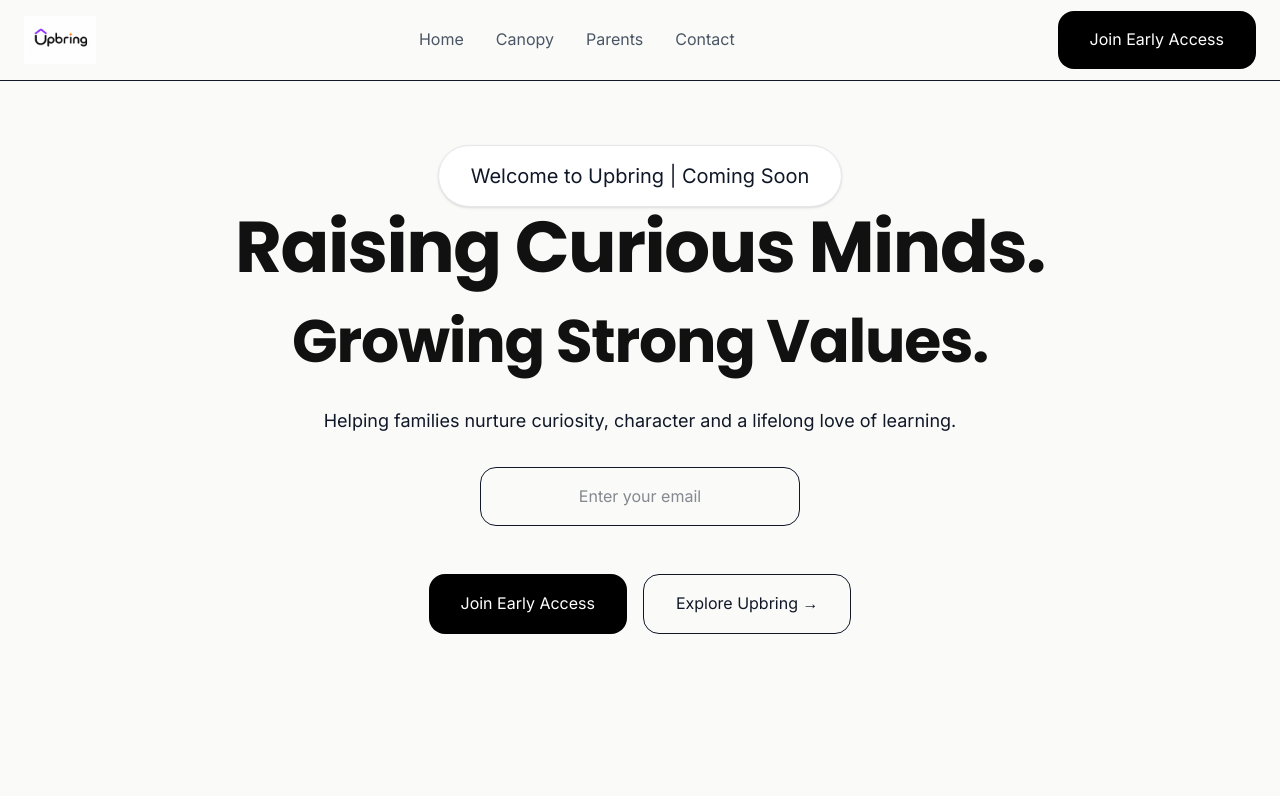
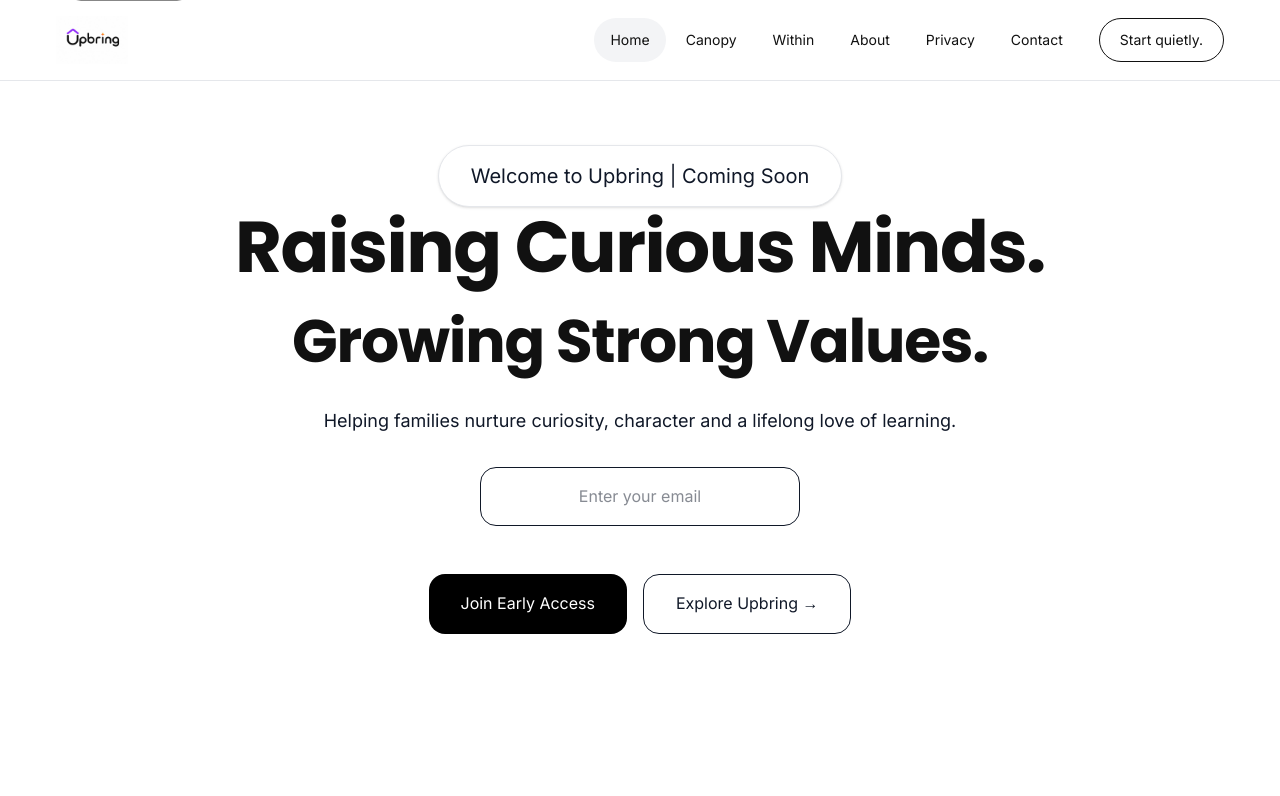
Before and after one commit to upbringapp/upbring-website, a Next.js app: page / in a window 1280 px wide. Shown: the top 796 px of the page. Built offline with nearby package versions, Linux system fonts and the light colour scheme; no server answers.

Commit message:
Build responsive website shell

```diff
--- a/app/globals.css
+++ b/app/globals.css
@@ -63,7 +63,6 @@
 }
 
 html {
-  min-width: 320px;
   background: var(--canvas);
   color: var(--text-primary);
   text-rendering: optimizeLegibility;
@@ -140,6 +139,25 @@ a {
   border-top: var(--border-width) solid var(--border);
 }
 
+.skip-link {
+  position: fixed;
+  top: var(--page-gutter);
+  left: var(--page-gutter);
+  z-index: 100;
+  transform: translateY(calc(-100% - var(--page-gutter)));
+  border-radius: 999px;
+  background: var(--text-primary);
+  color: var(--surface);
+  padding: 0.75rem 1rem;
+  transition:
+    transform var(--transition-duration) var(--transition-easing),
+    opacity var(--transition-duration) var(--transition-easing);
+}
+
+.skip-link:focus-visible {
+  transform: translateY(0);
+}
+
 @media (prefers-reduced-motion: reduce) {
   :root {
     --transition-duration: 0.01ms;
--- a/app/layout.tsx
+++ b/app/layout.tsx
@@ -1,6 +1,8 @@
 import type { Metadata } from "next";
 import { Inter, Poppins } from "next/font/google";
 import Script from "next/script";
+import { SiteFooter } from "@/components/layout/site-footer";
+import { SiteHeader } from "@/components/layout/site-header";
 import "./globals.css";
 
 const inter = Inter({
@@ -87,7 +89,14 @@ export default function RootLayout({
   }}
 />
 
-        {children}
+        <a className="skip-link" href="#main-content">
+          Skip to content
+        </a>
+        <SiteHeader />
+        <div id="main-content" tabIndex={-1}>
+          {children}
+        </div>
+        <SiteFooter />
       </body>
     </html>
   );
--- a/app/page.tsx
+++ b/app/page.tsx
@@ -2,7 +2,6 @@
 
 import { useState } from "react";
 import { supabase } from "@/lib/supabase";
-import Image from "next/image";
 import Script from "next/script";
 import toast, { Toaster } from "react-hot-toast";
 import {
@@ -148,44 +147,13 @@ contactPoint: {
 />
 
 
-    <main className=" bg-[#fafaf8] text-gray-900">
-
-      {/* Navbar */}
-      <nav className="bg-[#fafaf8]/80 backdrop-blur z-50 border-b">
-        <div className="max-w-7xl mx-auto px-6 h-20 flex items-center justify-between">
-
-          <div className="flex items-center">
-  <Image
-  src="/logo.jpg"
-  alt="Upbring"
-  width={1536}
-  height={1024}
-  className="h-12 w-auto"
-/>
-</div>
-
-          <div className="hidden md:flex items-center gap-8 text-gray-600">
-            <a href="#">Home</a>
-            <a href="#canopy">Canopy</a>
-            <a href="#">Parents</a>
-            <a href="#">Contact</a>
-          </div>
-
-          <button
-
-
-  onClick={joinWaitlist}
-  className="bg-black text-white px-8 py-4 rounded-2xl"
->
-  Join Early Access
-</button>
-
-        </div>
-      </nav>
-
+    <main className="text-gray-900">
       {/* Hero */}
 
-      <section className="max-w-6xl mx-auto px-6 py-16 text-center">
+      <section
+        id="waitlist"
+        className="max-w-6xl mx-auto scroll-mt-24 px-6 py-16 text-center"
+      >
 
        <div className="inline-flex items-center px-8 py-4 rounded-full border border-gray-200 bg-white shadow-sm">
   <span className="text-lg md:text-xl font-medium text-gray-900">
@@ -315,8 +283,8 @@ More confidence.
       {/* Canopy Community */}
 
       <section
-        id="features"
-        className="max-w-6xl mx-auto px-6 pb-28"
+        id="canopy"
+        className="max-w-6xl mx-auto scroll-mt-24 px-6 pb-28"
       >
 
         <div className="text-center mb-16">
@@ -419,65 +387,45 @@ More confidence.
 
       </section>
 
+      <section
+        id="within"
+        aria-labelledby="within-heading"
+        className="page-container section-spacing scroll-mt-24"
+      >
+        <div className="editorial-width">
+          <h2 id="within-heading" className="text-4xl md:text-5xl">
+            Within
+          </h2>
+          <p className="mt-5 text-lg text-[var(--text-secondary)] md:text-xl">
+            What we’ve noticed so far — without rushing to conclusions.
+          </p>
 
-{/* Footer */}
-<footer className="border-t mt-24 py-12 text-center text-gray-500">
-  <h3 className="text-2xl font-semibold text-gray-900">
-    Upbring
-  </h3>
-
-  <p className="mt-3">
-    Raising Curious Minds. Growing Strong Values.
-  </p>
-
-  <div className="flex flex-wrap justify-center gap-8 mt-8">
-
-  <a href="/about">About</a>
-
-  <a href="/privacy">Privacy Policy</a>
-
-  <a href="/terms">Terms</a>
-
-  <a href="/contact">Contact</a>
-
-  <a
-    href="https://instagram.com/officialupbring"
-    target="_blank"
-    rel="noopener noreferrer"
-  >
-    Instagram
-  </a>
-
-  <a
-    href="https://youtube.com/@officialupbring"
-    target="_blank"
-    rel="noopener noreferrer"
-  >
-    YouTube
-  </a>
-
-</div>
-
-  <div className="mt-8 text-sm space-y-3">
-
-  <p>
-    hello@upbringapp.com
-  </p>
-
-  <p>
-    Helping families nurture curiosity, character and a lifelong love of learning.
-  </p>
-
-  <p>
-    © 2026 Upbring
-  </p>
-
-  <p>
-    Raising Curious Minds. Growing Strong Values.
-  </p>
-
-</div>
-</footer>
+          <ol className="mt-10 overflow-hidden rounded-[var(--card-radius)] border border-[var(--border)] bg-white">
+            {[
+              "Patterns Over Time",
+              "Pause",
+              "Just Arjun",
+              "Moments",
+              "Arjun’s Story So Far",
+            ].map((label, index) => (
+              <li
+                key={label}
+                className="flex min-h-16 items-center gap-4 border-b border-[var(--border)] px-6 py-4 last:border-b-0"
+              >
+                <span
+                  aria-hidden="true"
+                  className="text-sm tabular-nums text-[var(--text-tertiary)]"
+                >
+                  {index + 1}
+                </span>
+                <span className="font-heading text-lg text-[var(--text-primary)]">
+                  {label}
+                </span>
+              </li>
+            ))}
+          </ol>
+        </div>
+      </section>
     </main>
     </>
   );
--- /dev/null
+++ b/components/layout/desktop-navigation.tsx
@@ -0,0 +1,37 @@
+"use client";
+
+import Link from "next/link";
+import { usePathname } from "next/navigation";
+import { isCurrentPage, primaryNavigation } from "./site-navigation";
+
+export function DesktopNavigation() {
+  const pathname = usePathname();
+
+  return (
+    <nav aria-label="Primary" className="hidden lg:block">
+      <ul className="flex items-center gap-1">
+        {primaryNavigation.map((item) => {
+          const isCurrent = isCurrentPage(pathname, item.href);
+
+          return (
+            <li key={item.href}>
+              <Link
+                href={item.href}
+                aria-current={isCurrent ? "page" : undefined}
+                className={[
+                  "inline-flex min-h-11 items-center rounded-full px-4 text-sm transition-colors",
+                  "duration-[var(--transition-duration)] ease-[var(--transition-easing)]",
+                  isCurrent
+                    ? "bg-gray-100 text-[var(--text-primary)]"
+                    : "text-[var(--text-secondary)] hover:bg-gray-50 hover:text-[var(--text-primary)]",
+                ].join(" ")}
+              >
+                {item.label}
+              </Link>
+            </li>
+          );
+        })}
+      </ul>
+    </nav>
+  );
+}
--- /dev/null
+++ b/components/layout/mobile-navigation.tsx
@@ -0,0 +1,92 @@
+"use client";
+
+import { Menu, X } from "lucide-react";
+import Link from "next/link";
+import { usePathname } from "next/navigation";
+import { useEffect, useRef, useState } from "react";
+import { isCurrentPage, primaryNavigation } from "./site-navigation";
+
+export function MobileNavigation() {
+  const pathname = usePathname();
+  const [isOpen, setIsOpen] = useState(false);
+  const buttonRef = useRef<HTMLButtonElement>(null);
+  const menuRef = useRef<HTMLDivElement>(null);
+
+  useEffect(() => {
+    if (!isOpen) {
+      return;
+    }
+
+    menuRef.current?.querySelector<HTMLAnchorElement>("a")?.focus();
+
+    function handleKeyDown(event: KeyboardEvent) {
+      if (event.key === "Escape") {
+        setIsOpen(false);
+        buttonRef.current?.focus();
+      }
+    }
+
+    document.addEventListener("keydown", handleKeyDown);
+    return () => document.removeEventListener("keydown", handleKeyDown);
+  }, [isOpen]);
+
+  return (
+    <div className="lg:hidden">
+      <button
+        ref={buttonRef}
+        type="button"
+        aria-expanded={isOpen}
+        aria-controls="mobile-navigation"
+        aria-label={isOpen ? "Close navigation" : "Open navigation"}
+        className="inline-flex min-h-11 min-w-11 items-center justify-center rounded-full border border-[var(--border)] text-[var(--text-primary)]"
+        onClick={() => setIsOpen((current) => !current)}
+      >
+        {isOpen ? (
+          <X aria-hidden="true" className="size-5" />
+        ) : (
+          <Menu aria-hidden="true" className="size-5" />
+        )}
+      </button>
+
+      {isOpen ? (
+        <div
+          ref={menuRef}
+          id="mobile-navigation"
+          className="absolute inset-x-0 top-full border-b border-[var(--border)] bg-white"
+        >
+          <nav aria-label="Mobile">
+            <ul className="page-container flex flex-col py-4">
+              {primaryNavigation.map((item) => (
+                <li
+                  key={item.href}
+                  className="border-b border-[var(--border)] last:border-b-0"
+                >
+                  <Link
+                    href={item.href}
+                    aria-current={
+                      isCurrentPage(pathname, item.href) ? "page" : undefined
+                    }
+                    className="flex min-h-12 items-center text-[var(--text-primary)]"
+                    onClick={() => setIsOpen(false)}
+                  >
+                    {item.label}
+                  </Link>
+                </li>
+              ))}
+            </ul>
+          </nav>
+
+          <div className="page-container pb-5">
+            <Link
+              href="/#waitlist"
+              className="inline-flex min-h-11 w-full items-center justify-center rounded-full bg-[var(--text-primary)] px-5 text-sm text-white"
+              onClick={() => setIsOpen(false)}
+            >
+              Start quietly.
+            </Link>
+          </div>
+        </div>
+      ) : null}
+    </div>
+  );
+}
--- /dev/null
+++ b/components/layout/page-container.tsx
@@ -0,0 +1,15 @@
+import type { ComponentPropsWithoutRef } from "react";
+
+type PageContainerProps = ComponentPropsWithoutRef<"div">;
+
+export function PageContainer({
+  className = "",
+  ...props
+}: PageContainerProps) {
+  return (
+    <div
+      className={["page-container", className].filter(Boolean).join(" ")}
+      {...props}
+    />
+  );
+}
--- /dev/null
+++ b/components/layout/site-footer.tsx
@@ -0,0 +1,65 @@
+import Image from "next/image";
+import Link from "next/link";
+import { PageContainer } from "./page-container";
+import { footerNavigation, socialNavigation } from "./site-navigation";
+
+export function SiteFooter() {
+  return (
+    <footer className="border-t border-[var(--border)] bg-white py-12 md:py-16">
+      <PageContainer>
+        <div className="grid gap-10 md:grid-cols-[minmax(0,1fr)_auto_auto] md:gap-14">
+          <div className="max-w-sm">
+            <Link href="/" aria-label="Upbring home" className="inline-flex">
+              <Image
+                src="/logo.jpg"
+                alt="Upbring"
+                width={1536}
+                height={1024}
+                className="h-12 w-auto"
+              />
+            </Link>
+            <p className="mt-5 text-sm text-[var(--text-secondary)]">
+              A quiet companion for growing up.
+            </p>
+          </div>
+
+          <nav aria-label="Footer">
+            <ul className="grid grid-cols-2 gap-x-8 gap-y-3 text-sm text-[var(--text-secondary)]">
+              {footerNavigation.map((item) => (
+                <li key={item.href}>
+                  <Link
+                    href={item.href}
+                    className="inline-flex min-h-11 items-center hover:text-[var(--text-primary)]"
+                  >
+                    {item.label}
+                  </Link>
+                </li>
+              ))}
+            </ul>
+          </nav>
+
+          <nav aria-label="Social">
+            <ul className="space-y-1 text-sm text-[var(--text-secondary)]">
+              {socialNavigation.map((item) => (
+                <li key={item.href}>
+                  <a
+                    href={item.href}
+                    target="_blank"
+                    rel="noopener noreferrer"
+                    className="inline-flex min-h-11 items-center hover:text-[var(--text-primary)]"
+                  >
+                    {item.label}
+                  </a>
+                </li>
+              ))}
+            </ul>
+          </nav>
+        </div>
+
+        <div className="mt-10 border-t border-[var(--border)] pt-6 text-sm text-[var(--text-tertiary)]">
+          © 2026 Upbring
+        </div>
+      </PageContainer>
+    </footer>
+  );
+}
--- /dev/null
+++ b/components/layout/site-header.tsx
@@ -0,0 +1,36 @@
+import Image from "next/image";
+import Link from "next/link";
+import { DesktopNavigation } from "./desktop-navigation";
+import { MobileNavigation } from "./mobile-navigation";
+import { PageContainer } from "./page-container";
+
+export function SiteHeader() {
+  return (
+    <header className="relative z-50 border-b border-[var(--border)] bg-white">
+      <PageContainer className="flex min-h-20 items-center justify-between gap-6">
+        <Link href="/" aria-label="Upbring home" className="shrink-0">
+          <Image
+            src="/logo.jpg"
+            alt="Upbring"
+            width={1536}
+            height={1024}
+            priority
+            className="h-12 w-auto"
+          />
+        </Link>
+
+        <div className="hidden items-center gap-5 lg:flex">
+          <DesktopNavigation />
+          <Link
+            href="/#waitlist"
+            className="inline-flex min-h-11 items-center justify-center rounded-full border border-[var(--text-primary)] px-5 text-sm text-[var(--text-primary)] transition-colors duration-[var(--transition-duration)] ease-[var(--transition-easing)] hover:bg-[var(--text-primary)] hover:text-white"
+          >
+            Start quietly.
+          </Link>
+        </div>
+
+        <MobileNavigation />
+      </PageContainer>
+    </header>
+  );
+}
--- /dev/null
+++ b/components/layout/site-navigation.ts
@@ -0,0 +1,30 @@
+export const primaryNavigation = [
+  { label: "Home", href: "/" },
+  { label: "Canopy", href: "/#canopy" },
+  { label: "Within", href: "/#within" },
+  { label: "About", href: "/about" },
+  { label: "Privacy", href: "/privacy" },
+  { label: "Contact", href: "/contact" },
+] as const;
+
+export const footerNavigation = [
+  ...primaryNavigation,
+  { label: "Terms", href: "/terms" },
+] as const;
+
+export const socialNavigation = [
+  { label: "Instagram", href: "https://instagram.com/officialupbring" },
+  { label: "YouTube", href: "https://youtube.com/@officialupbring" },
+] as const;
+
+export function isCurrentPage(pathname: string, href: string) {
+  if (href === "/") {
+    return pathname === "/";
+  }
+
+  if (href.includes("#")) {
+    return false;
+  }
+
+  return pathname === href;
+}
```
